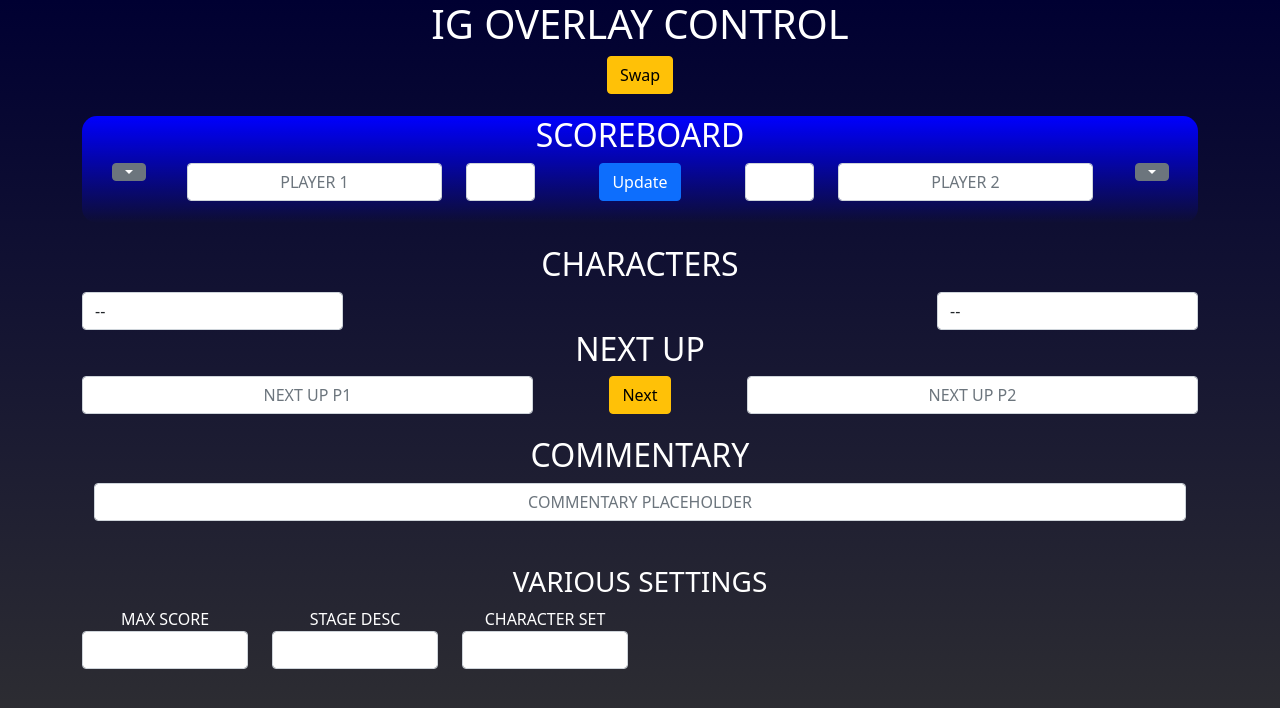
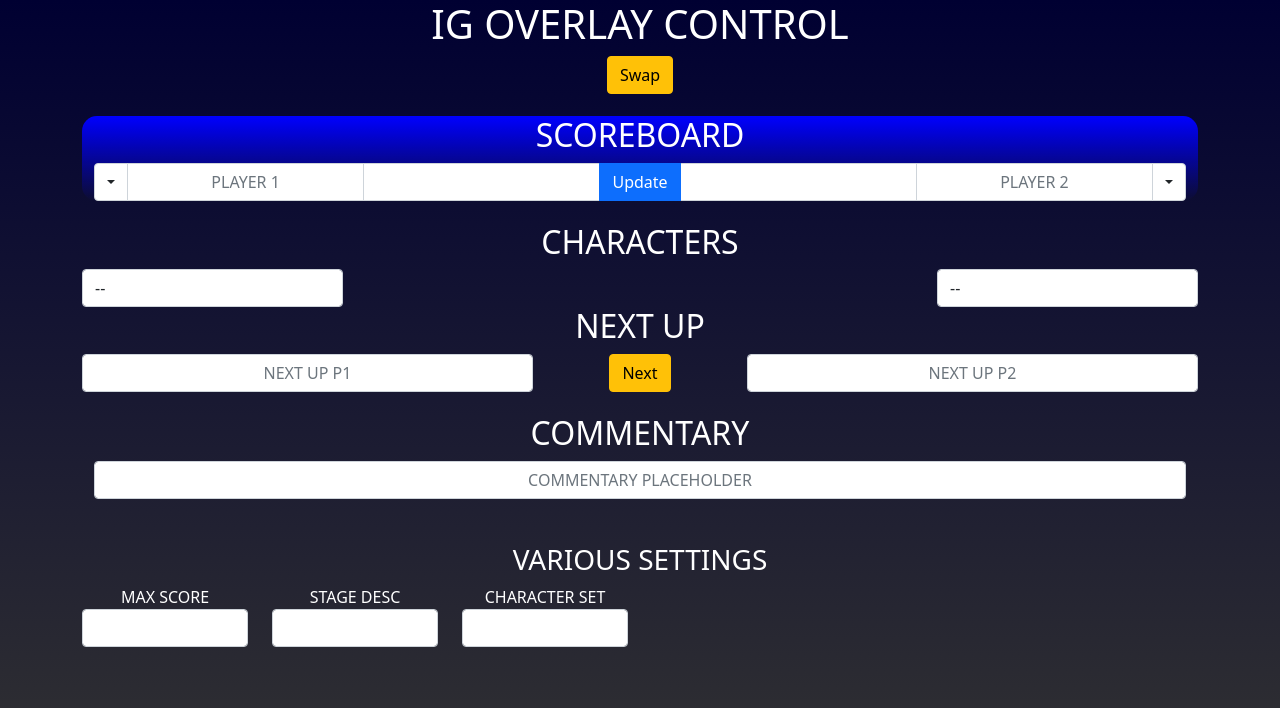
Before and after one commit to daux-dev/ig-scores-tool, a website: page admin/index.html in a window 1280 px wide. Drawn offline with nearby package versions, Linux system fonts and the light colour scheme; no server answers.

Commit message:
improve control panel ui

```diff
--- a/admin/index.html
+++ b/admin/index.html
@@ -27,55 +27,32 @@
 
             <div class="row scores">
                 <h2>SCOREBOARD</h2>
-                <div class="col-1">
+                <div class="input-group">
+
                     <div class="dropdown">
-                        <button class="btn btn-secondary dropdown-toggle" type="button" id="player1Selection" data-bs-toggle="dropdown" aria-expanded="false"></button>
+                        <button class="btn dropdown-toggle p1toggle" type="button" id="player1Selection" data-bs-toggle="dropdown" aria-expanded="false"></button>
                         <ul class="dropdown-menu playerSelect1" aria-labelledby="dropdownMenuButton1"></ul>
-                      </div>
-                </div>
-                <div class="col">
-                  <input name="p1_name" type="text" class="form-control" id="p1_name" placeholder="PLAYER 1" aria-label="Player 1">
-                </div>
-                <div class="col-1">
+                    </div>
+
+                    <input name="p1_name" type="text" class="form-control" id="p1_name" placeholder="PLAYER 1" aria-label="Player 1">
+
                     <input name="p1_score" type="number" class="form-control" id="p1_score">
-                </div>
-                <div class="col-2 desktop-button">
+
                     <button type="submit" class="btn btn-primary desktop-button">Update</button>
-                </div>
-                <div class="col-1">
+
                     <input name="p2_score" type="number" class="form-control" id="p2_score">
-                </div>
-                <div class="col">
-                  <input name="p2_name" type="text" class="form-control" id="p2_name" placeholder="PLAYER 2" aria-label="Player 2">
-                </div>
-                <div class="col-1">
+
+                    <input name="p2_name" type="text" class="form-control" id="p2_name" placeholder="PLAYER 2" aria-label="Player 2">
+
                     <div class="dropdown">
-                        <button class="btn btn-secondary dropdown-toggle" type="button" id="player2Selection" data-bs-toggle="dropdown" aria-expanded="false"></button>
+                        <button class="btn dropdown-toggle p2toggle" type="button" id="player2Selection" data-bs-toggle="dropdown" aria-expanded="false"></button>
                         <ul class="dropdown-menu playerSelect2" aria-labelledby="dropdownMenuButton1"></ul>
-                      </div>
+                    </div>
+
                 </div>
             </div>
 
-            <!-- <div class="row nextup">
-                <h2>PLAYERS</h2>
-                <div class="col">
-                    <div class="dropdown">
-                        <button class="btn btn-secondary dropdown-toggle" type="button" id="player1Selection" data-bs-toggle="dropdown" aria-expanded="false">></button>
-                        <ul class="dropdown-menu playerSelect1" aria-labelledby="dropdownMenuButton1"></ul>
-                      </div>
-                </div>
-                <div class="col-6">
-
-                </div>
-                <div class="col-1">
-                    <div class="dropdown">
-                        <button class="btn btn-secondary dropdown-toggle" type="button" id="player2Selection" data-bs-toggle="dropdown" aria-expanded="false"><</button>
-                        <ul class="dropdown-menu playerSelect2" aria-labelledby="dropdownMenuButton1"></ul>
-                      </div>
-                </div>
-            </div> -->
-
-            <div class="row nextup">
+            <div class="row">
                 <h2>CHARACTERS</h2>
                 <div class="col">
                     <select name="p1_char" class="form-control chars" id="p1_char" aria-label="char player 1">
@@ -92,7 +69,7 @@
                 </div>
             </div>
 
-            <div class="row nextup">
+            <div class="row">
                 <h2>NEXT UP</h2>
                 <div class="col">
                   <input name="p1_next" type="text" class="form-control" id="p1_next" placeholder="NEXT UP P1" aria-label="next player 1">
--- a/admin/styles.css
+++ b/admin/styles.css
@@ -11,7 +11,7 @@ input {
 
 .scores {
     background-image: linear-gradient(0deg, rgba(0, 0, 0, 0), blue);
-    padding-bottom: 2%;
+    /* padding-bottom: 2%; */
     margin: 2% auto;
     border-radius: 15px;
 }
@@ -34,6 +34,22 @@ input {
 
 .mobile-button {
     display: none;
+}
+
+.dropdown-toggle {
+    background-color: white;
+    border-color: #ced4da;
+    height: 2.375rem;
+}
+
+.p1toggle {
+    border-top-right-radius: 0;
+    border-bottom-right-radius: 0;
+}
+
+.p2toggle {
+    border-top-left-radius: 0;
+    border-bottom-left-radius: 0;
 }
 
 #msg {
--- a/players.txt
+++ b/players.txt
@@ -3,3 +3,4 @@ blue
 Blue
 Kingcar
 Mr_Mantis765
+Pacco
```
